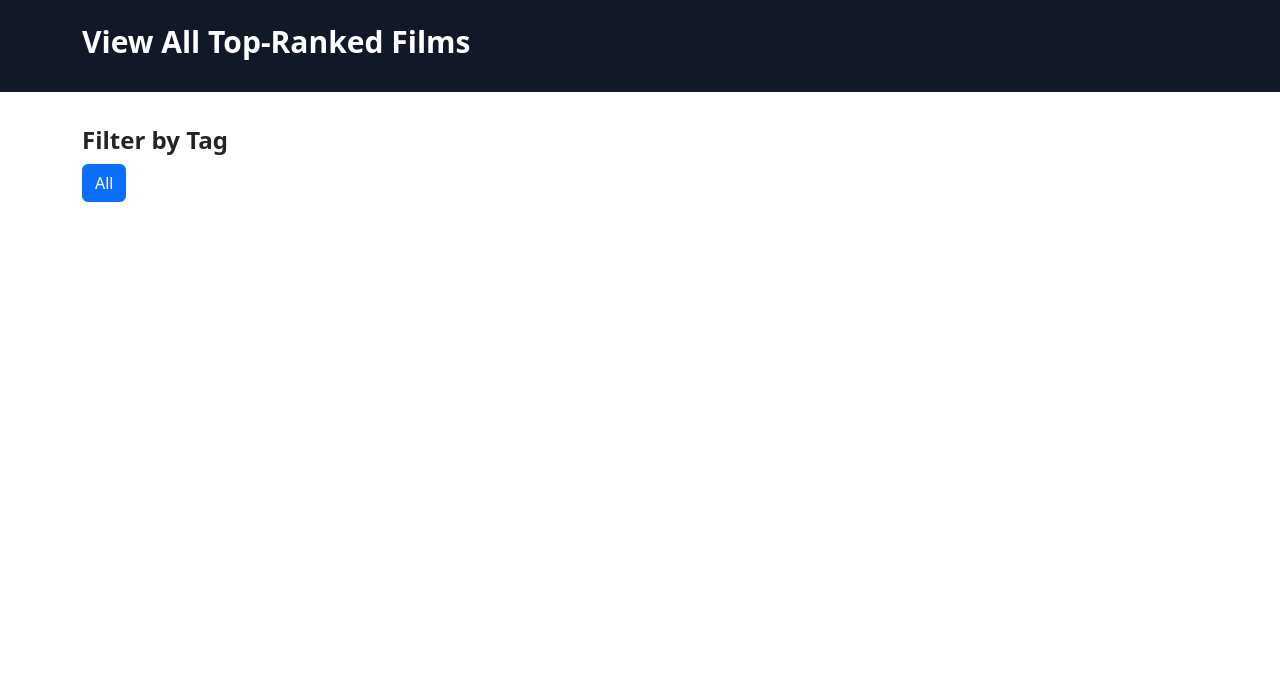
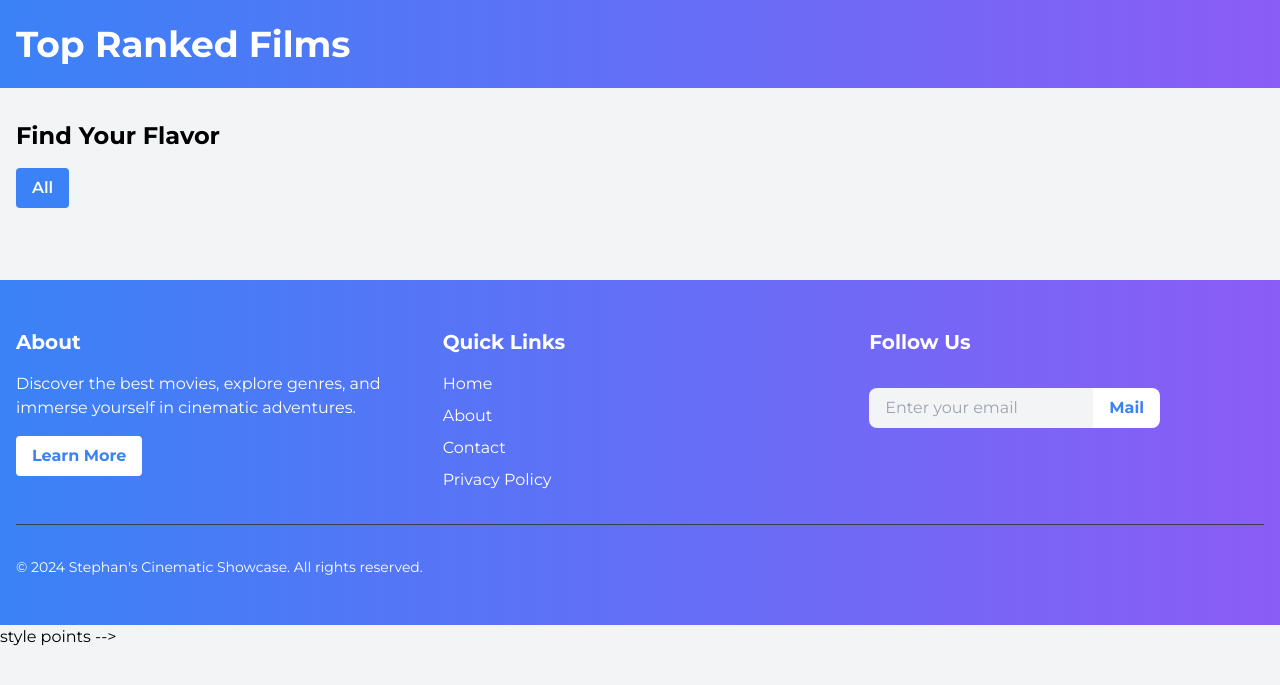
Before and after one commit to StephanVolynets/MovieAdminPanel, a PHP site: template pages/home.php in a window 1280 px wide. Shown: the top 685 px of the page. Run offline with PHP 8.4, Linux system fonts and the light colour scheme; the template is opened without the code that fills it, so the values that code supplies are empty.

Commit message:
- IMPROVED UI 10X - NOW Pulling details with quer strings - ADDED footers from admin and cunsumor UI - Improved JOIN and foreachs logic for details -Next is edit page.

```diff
--- a/includes/footer.php
+++ b/includes/footer.php
@@ -0,0 +1,49 @@
+<footer class="bg-gradient-to-r from-blue-500 to-purple-500 text-white">
+  <div class="container mx-auto px-4 py-12">
+    <div class="grid grid-cols-1 md:grid-cols-3 gap-8">
+      <div>
+        <h3 class="text-xl font-bold mb-4">About</h3>
+        <p class="mb-4">Discover the best movies, explore genres, and immerse yourself in cinematic adventures.</p>
+        <a href="#" class="inline-block bg-white text-blue-500 hover:bg-blue-600 hover:text-white font-bold py-2 px-4 rounded">Learn More</a>
+      </div>
+      <div>
+        <h3 class="text-xl font-bold mb-4">Quick Links</h3>
+        <ul class="space-y-2">
+          <li><a href="#" class="hover:text-gray-300 transition duration-300">Home</a></li>
+          <li><a href="#" class="hover:text-gray-300 transition duration-300">About</a></li>
+          <li><a href="#" class="hover:text-gray-300 transition duration-300">Contact</a></li>
+          <li><a href="#" class="hover:text-gray-300 transition duration-300">Privacy Policy</a></li>
+        </ul>
+      </div>
+      <div>
+        <h3 class="text-xl font-bold mb-4">Follow Us</h3>
+        <div class="flex space-x-4 mb-4">
+          <a href="#" class="text-white hover:text-gray-300 transition duration-300">
+            <i class="fab fa-facebook fa-2x"></i>
+          </a>
+          <a href="#" class="text-white hover:text-gray-300 transition duration-300">
+            <i class="fab fa-twitter fa-2x"></i>
+          </a>
+          <a href="#" class="text-white hover:text-gray-300 transition duration-300">
+            <i class="fab fa-instagram fa-2x"></i>
+          </a>
+        </div>
+        <form class="flex">
+          <input type="email" class="bg-gray-100 text-gray-800 rounded-l-lg py-2 px-4 focus:outline-none" placeholder="Enter your email">
+          <button class="bg-white text-blue-500 hover:bg-blue-600 hover:text-white font-bold py-2 px-4 rounded-r-lg transition duration-300">Mail</button>
+        </form>
+      </div>
+    </div>
+    <div class="mt-8 border-t border-gray-700 pt-8 flex justify-between items-center">
+      <p class="text-sm">&copy; 2024 Stephan's Cinematic Showcase. All rights reserved.</p>
+      <div class="flex space-x-4">
+        <a href="#" class="text-white hover:text-gray-300 transition duration-300">
+          <i class="fas fa-globe fa-lg"></i>
+        </a>
+        <a href="#" class="text-white hover:text-gray-300 transition duration-300">
+          <i class="fas fa-language fa-lg"></i>
+        </a>
+      </div>
+    </div>
+  </div>
+</footer>
--- a/pages/admin_view_all.php
+++ b/pages/admin_view_all.php
@@ -119,6 +119,7 @@
                 </tbody>
             </table>
         </div>
+    <?php include 'includes/admin_footer.php'; ?>  <!--style points  -->
     </div>
 </body>
 </html>
--- a/pages/home.php
+++ b/pages/home.php
@@ -1,49 +1,35 @@
 <?php
-// Start PHP session, if it isn't already started and needed for global settings
-if (session_status() === PHP_SESSION_NONE) {
-    session_start();
-}
 
-// Error handling setup for development
-ini_set('display_errors', 1);
-error_reporting(E_ALL);
+// Get all tags from the database
+$tags = $db->query('SELECT * FROM Tags')->fetchAll();
 
-// Fetch available tags
-try {
-    $tagStmt = $db->prepare('SELECT * FROM Tags');
-    $tagStmt->execute();
-    $tags = $tagStmt->fetchAll();
-} catch (PDOException $e) {
-    die("Database error: " . $e->getMessage()); // Handle database connection errors gracefully
-}
-
-// Check if a tag filter is applied
+// Check if a tag filter is applied? Set and NN?
 $selectedTag = $_GET['tag'] ?? null;
 
-// Prepare the SQL query based on the tag filter
+// Start building the SQL query
 $sql = 'SELECT tf.*, GROUP_CONCAT(t.name) AS tags
         FROM Top_Films tf
         LEFT JOIN Film_Tags ft ON tf.film_id = ft.film_id
         LEFT JOIN Tags t ON ft.tag_id = t.tag_id';
 
+// If a tag filter is applied, add a WHERE clause to the SQL query
 if ($selectedTag) {
     $sql .= ' WHERE t.name = :selectedTag';
 }
 
-$sql .= ' GROUP BY tf.film_id
-          ORDER BY tf.ranking DESC';
+// Add a GROUP BY and ORDER BY clause to the SQL query
+$sql .= ' GROUP BY tf.film_id ORDER BY tf.ranking DESC';
+
 
 // Attempt to fetch top-ranked films using $db
-try {
+
     $stmt = $db->prepare($sql);
     if ($selectedTag) {
         $stmt->bindParam(':selectedTag', $selectedTag);
     }
     $stmt->execute();
     $films = $stmt->fetchAll();
-} catch (PDOException $e) {
-    die("Database error: " . $e->getMessage()); // Handle database connection errors gracefully
-}
+
 ?>
 <!DOCTYPE html>
 <html lang="en">
@@ -51,39 +37,43 @@
     <meta charset="UTF-8">
     <meta name="viewport" content="width=device-width, initial-scale=1.0">
     <title>Top Ranked Films</title>
-    <link href="https://cdn.jsdelivr.net/npm/tailwindcss@2.2.19/dist/tailwind.min.css" rel="stylesheet">
-    <link href="https://cdn.jsdelivr.net/npm/bootstrap@5.3.0-alpha3/dist/css/bootstrap.min.css" rel="stylesheet">
+    <link href="https://cdnjs.cloudflare.com/ajax/libs/tailwindcss/2.2.19/tailwind.min.css" rel="stylesheet">
+    <link href="https://fonts.googleapis.com/css2?family=Montserrat:wght@400;600;700&display=swap" rel="stylesheet">
+    <style>
+        body {
+            font-family: 'Montserrat', sans-serif;
+        }
+    </style>
 </head>
-<body>
-    <header class="bg-gray-900 text-white py-4">
-        <div class="container mx-auto">
-            <h1 class="text-3xl font-bold">View All Top-Ranked Films</h1>
+<body class="bg-gray-100">
+    <header class="bg-gradient-to-r from-blue-500 to-purple-500 text-white py-6">
+        <div class="container mx-auto px-4">
+            <h1 class="text-4xl font-bold">Top Ranked Films</h1>
         </div>
     </header>
 
-    <div class="container mx-auto mt-8">
-        <div class="mb-4">
-            <h2 class="text-2xl font-bold mb-2">Filter by Tag</h2>
+    <main class="container mx-auto px-4 py-8">
+        <div class="mb-8">
+            <h2 class="text-2xl font-bold mb-4">Find Your Flavor</h2>
             <div class="flex flex-wrap">
-                <a href="home.php" class="btn btn-primary mr-2 mb-2">All</a>
+                <a href="details" class="btn bg-blue-500 hover:bg-blue-600 text-white font-semibold py-2 px-4 rounded mr-2 mb-2">All</a>
                 <?php foreach ($tags as $tag): ?>
-                    <a href="home.php?tag=<?= htmlspecialchars($tag['name']) ?>" class="btn btn-secondary mr-2 mb-2">
+                    <a href="details?tag=<?= htmlspecialchars($tag['name']) ?>" class="btn bg-gray-200 hover:bg-gray-300 text-gray-800 font-semibold py-2 px-4 rounded mr-2 mb-2">
                         <?= htmlspecialchars($tag['name']) ?>
                     </a>
                 <?php endforeach; ?>
             </div>
         </div>
 
-        <div class="grid grid-cols-1 sm:grid-cols-2 md:grid-cols-3 lg:grid-cols-4 gap-4">
-            <?php if (!empty($films)): ?>
+        <?php if (!empty($films)): ?>
+            <div class="grid grid-cols-1 sm:grid-cols-2 md:grid-cols-3 lg:grid-cols-4 gap-8">
                 <?php foreach ($films as $film): ?>
-                    <div class="bg-white rounded-lg shadow-md">
-                        <img src="path/to/placeholder-image.jpg" alt="Film Image" class="w-full h-48 object-cover rounded-t-lg">
-                        <div class="p-4">
+                    <a href="details?id=<?= $film['film_id'] ?>" class="block bg-white rounded-lg shadow-md overflow-hidden transition duration-300 ease-in-out transform hover:-translate-y-1 hover:shadow-lg">
+                        <img src="path/to/placeholder-image.jpg" alt="Film Image" class="w-full h-64 object-cover">
+                        <div class="p-6">
                             <h3 class="text-xl font-bold mb-2"><?= htmlspecialchars($film['title']) ?></h3>
-                            <p class="text-gray-700 mb-4"><?= htmlspecialchars($film['synopsis']) ?></p>
+                            <p class="text-gray-600 mb-4"><?= htmlspecialchars(substr($film['synopsis'], 0, 100)) ?>...</p>
                             <div class="mb-4">
-                                <span class="font-bold">Tags:</span>
                                 <?php
                                 $filmTags = explode(',', $film['tags']);
                                 foreach ($filmTags as $filmTag): ?>
@@ -92,16 +82,19 @@
                                     </span>
                                 <?php endforeach; ?>
                             </div>
-                            <a href="details?id=<?= $film['film_id'] ?>" class="btn btn-primary">More Details</a>
+                            <div class="flex items-center">
+                                <svg class="w-4 h-4 fill-current text-yellow-500 mr-1" viewBox="0 0 20 20">
+                                    <path d="M10 15l-5.878 3.09 1.123-6.545L.489 6.91l6.572-.955L10 0l2.939 5.955 6.572.955-4.756 4.635 1.123 6.545z"/>
+                                </svg>
+                                <span class="text-gray-600 font-semibold"><?= htmlspecialchars($film['ranking']) ?></span>
+                            </div>
                         </div>
-                    </div>
+                    </a>
                 <?php endforeach; ?>
-            <?php else: ?>
-                <p>No films found in the catalog.</p>
-            <?php endif; ?>
-        </div>
-    </div>
-
-    <?php include 'includes/footer.php'; // Ensure the path to footer.php is correct ?>
-</body>
+            </div>
+        <?php else: ?>
+            <p class="text-center text-gray-600">No films found in the catalog.</p>
+        <?php endif; ?>
+    </main>
+     <?php include 'includes/footer.php'; ?> style points  -->
 </html>
```
Also changed, not shown: db/init.sql (+61 -23 lines), design-plan/consumer/consumer-m2.md (+1 -1 lines), includes/admin_footer.php (+31 -6 lines).
